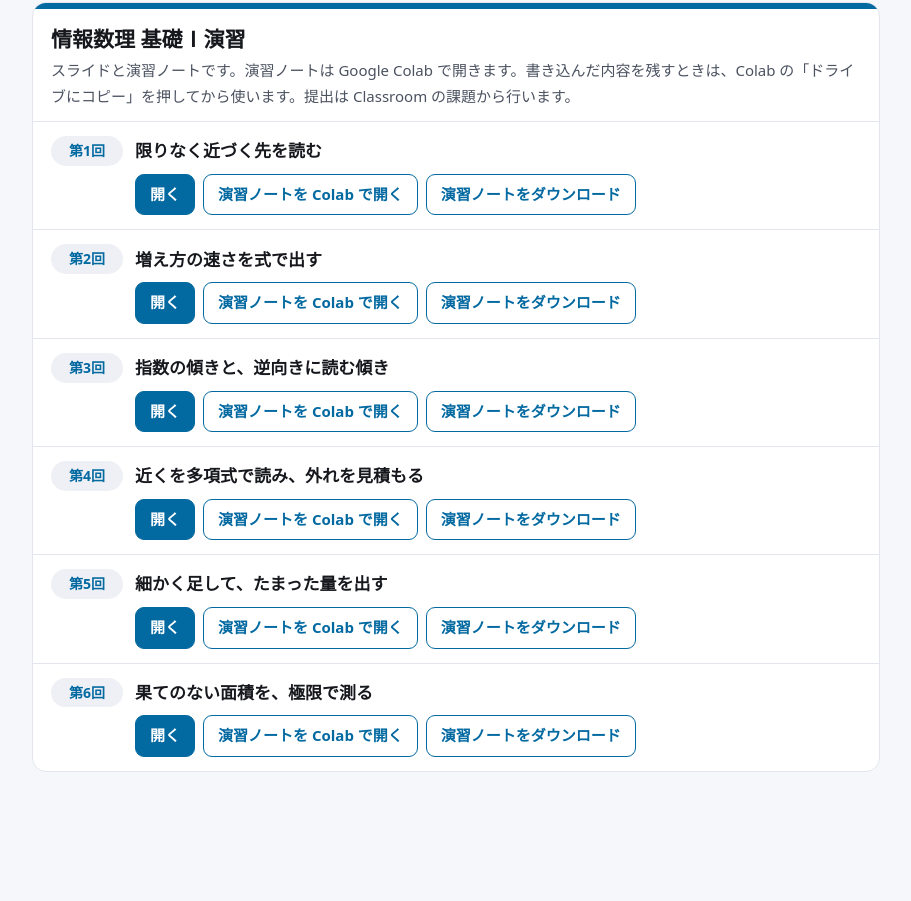
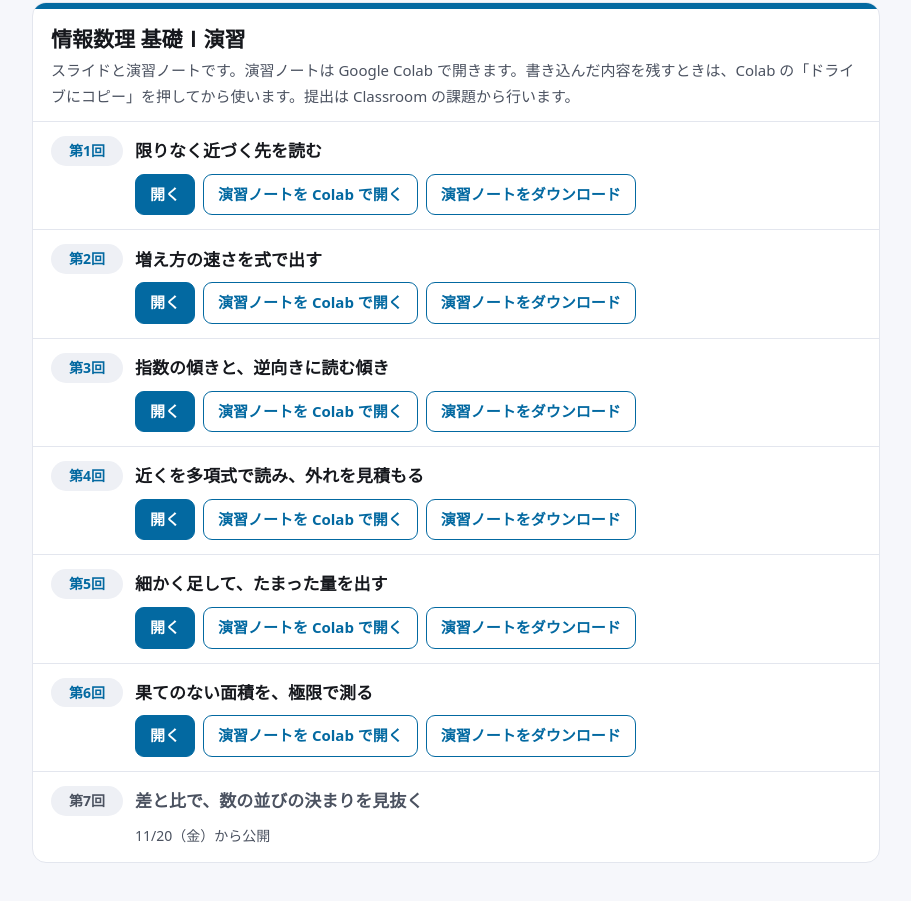
Before and after one commit to mikikof/hiu-2026-fall, a plain HTML site: page index.html in a window 1280 px wide. Shown: the part 2847-3748 px from the top of the page, without its empty margins (184-1095 px from the left). Before the commit the page ends 3675 px from the top, so only its background shows below. Drawn offline with Linux system fonts and the light colour scheme.

Commit message:
自動更新 2026-11-16: index.html suuri/index.html

```diff
--- a/index.html
+++ b/index.html
@@ -77,5 +77,6 @@ ul.lecs li.multi>.no{margin-top:10px}
 <li><span class="no">第4回</span><span class="ttl">近くを多項式で読み、外れを見積もる</span><span class="acts"><a class="btn pri" href="suuri/04-kinji.html" target="_blank" rel="noopener">開く</a><a class="btn" href="https://colab.research.google.com/github/mikikof/hiu-2026-fall/blob/main/suuri/04-kinji_%E6%BC%94%E7%BF%92.ipynb" target="_blank" rel="noopener">演習ノートを Colab で開く</a><a class="btn" href="suuri/04-kinji_演習.ipynb" download>演習ノートをダウンロード</a></span></li>
 <li><span class="no">第5回</span><span class="ttl">細かく足して、たまった量を出す</span><span class="acts"><a class="btn pri" href="suuri/05-sekibun.html" target="_blank" rel="noopener">開く</a><a class="btn" href="https://colab.research.google.com/github/mikikof/hiu-2026-fall/blob/main/suuri/05-sekibun_%E6%BC%94%E7%BF%92.ipynb" target="_blank" rel="noopener">演習ノートを Colab で開く</a><a class="btn" href="suuri/05-sekibun_演習.ipynb" download>演習ノートをダウンロード</a></span></li>
 <li><span class="no">第6回</span><span class="ttl">果てのない面積を、極限で測る</span><span class="acts"><a class="btn pri" href="suuri/06-kougi.html" target="_blank" rel="noopener">開く</a><a class="btn" href="https://colab.research.google.com/github/mikikof/hiu-2026-fall/blob/main/suuri/06-kougi_%E6%BC%94%E7%BF%92.ipynb" target="_blank" rel="noopener">演習ノートを Colab で開く</a><a class="btn" href="suuri/06-kougi_演習.ipynb" download>演習ノートをダウンロード</a></span></li>
+<li class="locked"><span class="no">第7回</span><span class="ttl">差と比で、数の並びの決まりを見抜く</span><span class="soon">11/20（金）から公開</span></li>
 </ul></section>
 </div></body></html>
```
Also changed, not shown: suuri/index.html (+1 -0 lines).
